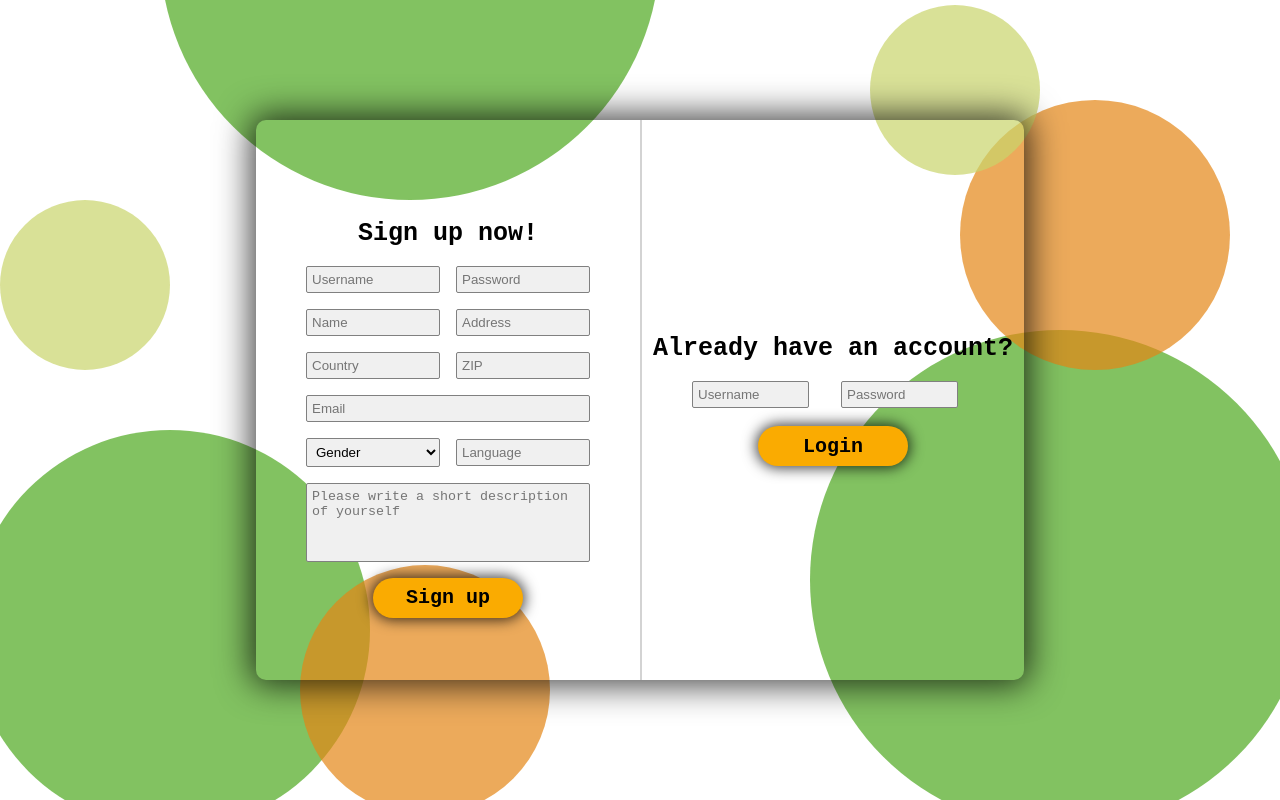
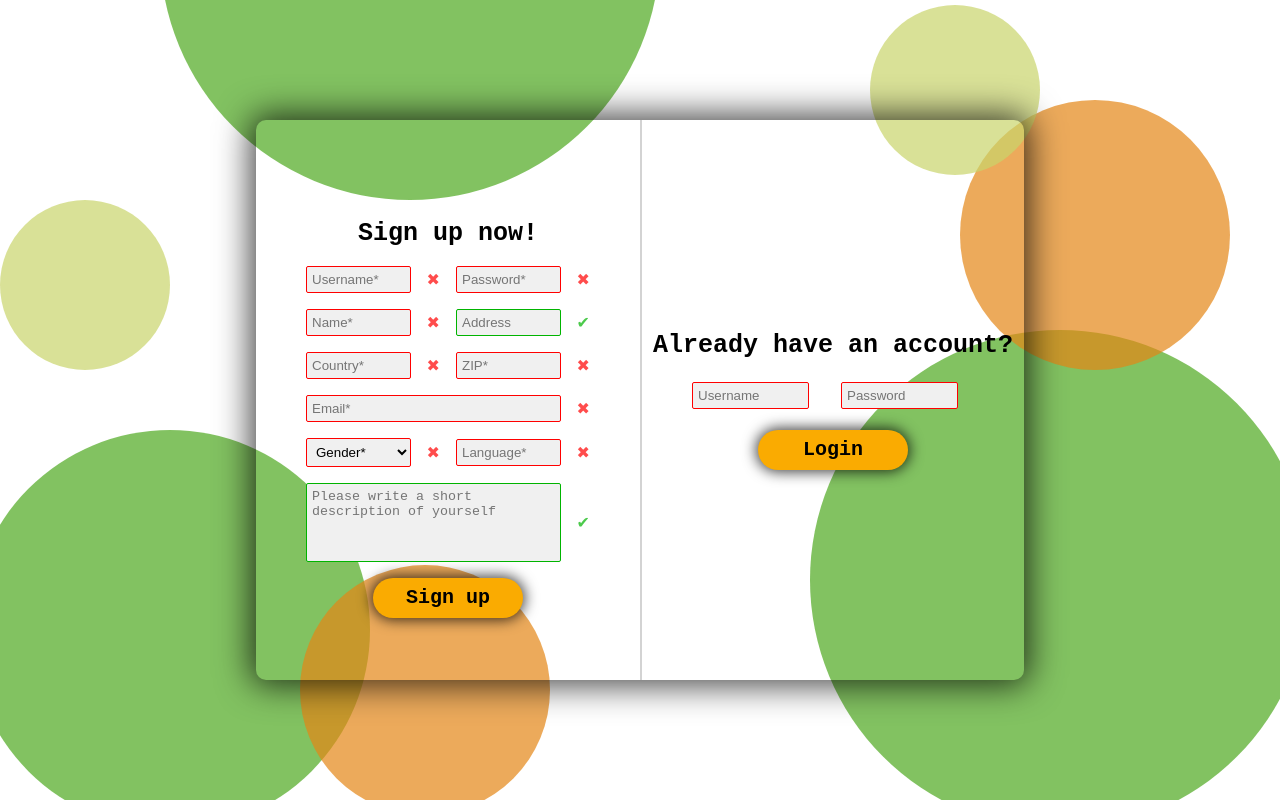
Before and after one commit to TudorMagirescu/TudorMagirescu.github.io, a plain HTML site: page index.html in a window 1280 px wide. Drawn offline with nearby package versions, Linux system fonts and the light colour scheme.

Commit message:
Added built-in form validation

```diff
--- a/css/index-style.css
+++ b/css/index-style.css
@@ -34,16 +34,54 @@ form {
     gap: 1em;
 }
 
+input:invalid, textarea:invalid, select:invalid {
+    border-color: rgb(255, 0, 0);
+}
+
+input:invalid + span::before {
+    content: "✖";
+    color: red;
+}
+
+input:valid + span::before {
+    content: "✔";
+    color: rgb(0, 180, 0);
+}
+
+select:invalid + span::before {
+    content: "✖";
+    color: red;
+}
+
+select:valid + span::before {
+    content: "✔";
+    color: rgb(0, 180, 0);
+}
+
+textarea:invalid + span::before {
+    content: "✖";
+    color: red;
+}
+
+textarea:valid + span::before {
+    content: "✔";
+    color: rgb(0, 180, 0);
+}
+
+input:valid, textarea:valid, select:valid {
+    border-color: rgb(0, 180, 0);
+}
+
 input,
 textarea,
 select {
-    width: 40%;
+    width: 35%;
     flex-grow: 1;
     border-radius: 2px;
     outline: none;
     background: rgb(240, 240, 240);
     padding: 5px;
-    border: 0.5px solid gray;
+    border: 1px solid gray;
 }
 
 textarea {
--- a/index.html
+++ b/index.html
@@ -31,33 +31,44 @@
             <h1>Sign up now!</h1>
             <br>
             <form>
-                <input type="text" id="username" name="username" placeholder="Username">
+                <input type="text" id="username-sign-up" name="username" placeholder="Username*" required minlength="5" maxlength="12">
+                <span></span>
 
-                <input type="text" id="password" name="password" placeholder="Password">
 
-                <input type="text" id="name" name="name" placeholder="Name">
+                <input type="password" id="password-sign-up" name="password" placeholder="Password*" required minlength="12">
+                <span></span>
+
+                <input type="text" id="name" name="name" placeholder="Name*" required>
+                <span></span>
 
                 <input type="text" id="address" name="address" placeholder="Address">
+                <span></span>
 
-                <input type="text" id="country" name="country" placeholder="Country">
+                <input type="text" id="country" name="country" placeholder="Country*" required>
+                <span></span>
 
-                <input type="text" id="zip" name="zip" placeholder="ZIP">
+                <input type="text" id="zip" name="zip" placeholder="ZIP*" required minlength="6" maxlength="6">
+                <span></span>
 
-                <input type="text" id="email" name="email" placeholder="Email" style="width: 100%; display: block;">
+                <input type="email" id="email" name="email" placeholder="Email*" style="width: 80%; display: block;" required>
+                <span></span>
 
-                <select name="gender" id="gender">
-                    <option value="" disabled selected hidden>Gender</option>
+                <select name="gender" id="gender" required>
+                    <option value="" disabled selected hidden>Gender*</option>
                     <option value="male">Male</option>
                     <option value="female">Female</option>
                     <option value="other">Other</option>
                 </select>
+                <span></span>
 
-                <input type="text" id="language" name="language" placeholder="Language">
+                <input type="text" id="language" name="language" placeholder="Language*" required>
+                <span></span>
 
-                <textarea name="bio" id="bio" style="width: 100%; height: 25%; display:block;"
+                <textarea name="bio" id="bio" style="width: 80%; height: 25%; display:block;"
                     placeholder="Please write a short description of yourself"></textarea>
+                <span></span>
 
-                <button type="button" class="button">Sign up</button>
+                <button type="submit" class="button">Sign up</button>
             </form>
         </div>
 
@@ -66,20 +77,24 @@
             <br>
             <form>
 
-                <input type="text" id="username" name="username" placeholder="Username"><br>
-                <input type="password" id="password" name="password" placeholder="Password"><br>
+                <input type="text" id="username-sign-in" name="username" placeholder="Username" placeholder="Username*" required minlength="5" maxlength="12"><br>
+                <input type="password" id="password-sign-in" name="password" placeholder="Password" required minlength="12"><br>
 
+                <br>
+
+                <button type="submit" class="button">
+                    <a href="home.html">Login</a>
+                </button>
             </form>
-            <br>
-
-            <button type="button" class="button">
-                <a href="home.html">Login</a>
-            </button>
 
         </div>
 
     </section>
 
+    <script>
+        console.log(5);
+    </script>
+
 
 </body>
 
```
